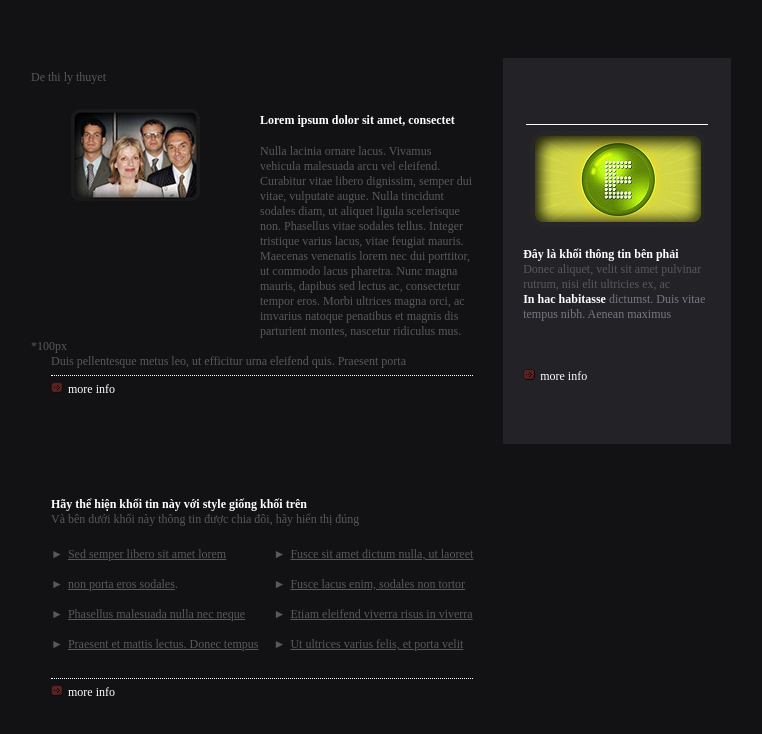
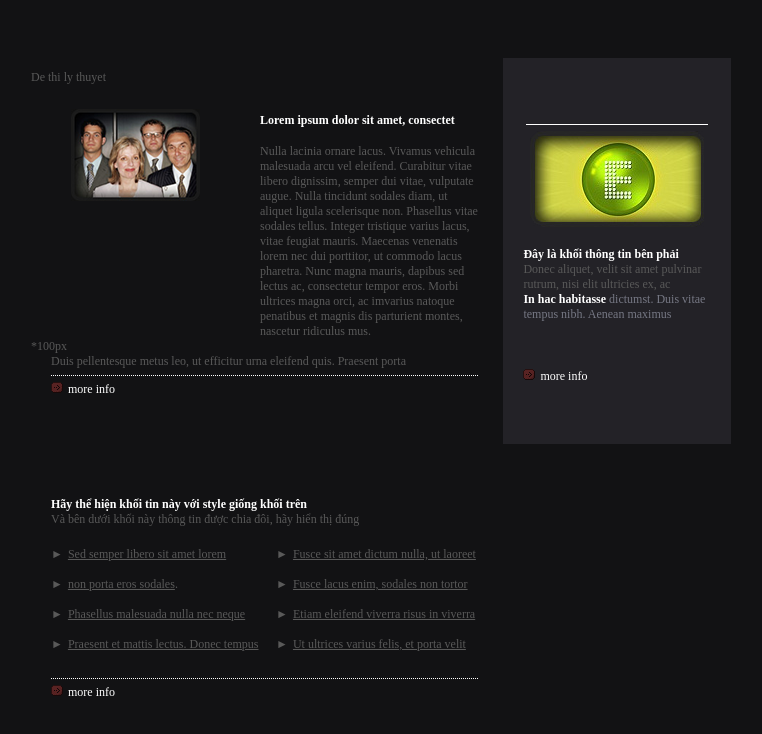
Before and after one commit to quocnva-09/quocnva-09.github.io, a plain HTML site: page ex1/index.html in a window 1280 px wide. Shown: the whole page, without its empty margins (259-1021 px from the left). Drawn offline with Linux system fonts and the light colour scheme.

Commit message:
fix ngay2  baitap1

```diff
--- a/ex1/assets/css/style.css
+++ b/ex1/assets/css/style.css
@@ -40,8 +40,8 @@ hr{
 
 /* start main-content */
 .main-content{
-    width: 66%;
-    margin-right: 30px;
+    width: 464px;
+    padding-right: 25px;
     margin-top: 50px;
 }
 
@@ -129,7 +129,7 @@ hr{
 /* start aside card */
 .card{
     background-color: #232227;
-    width: 34%;
+    width: 236px;
     height: 386px;
     display: flex;
     flex-direction: column;
```
